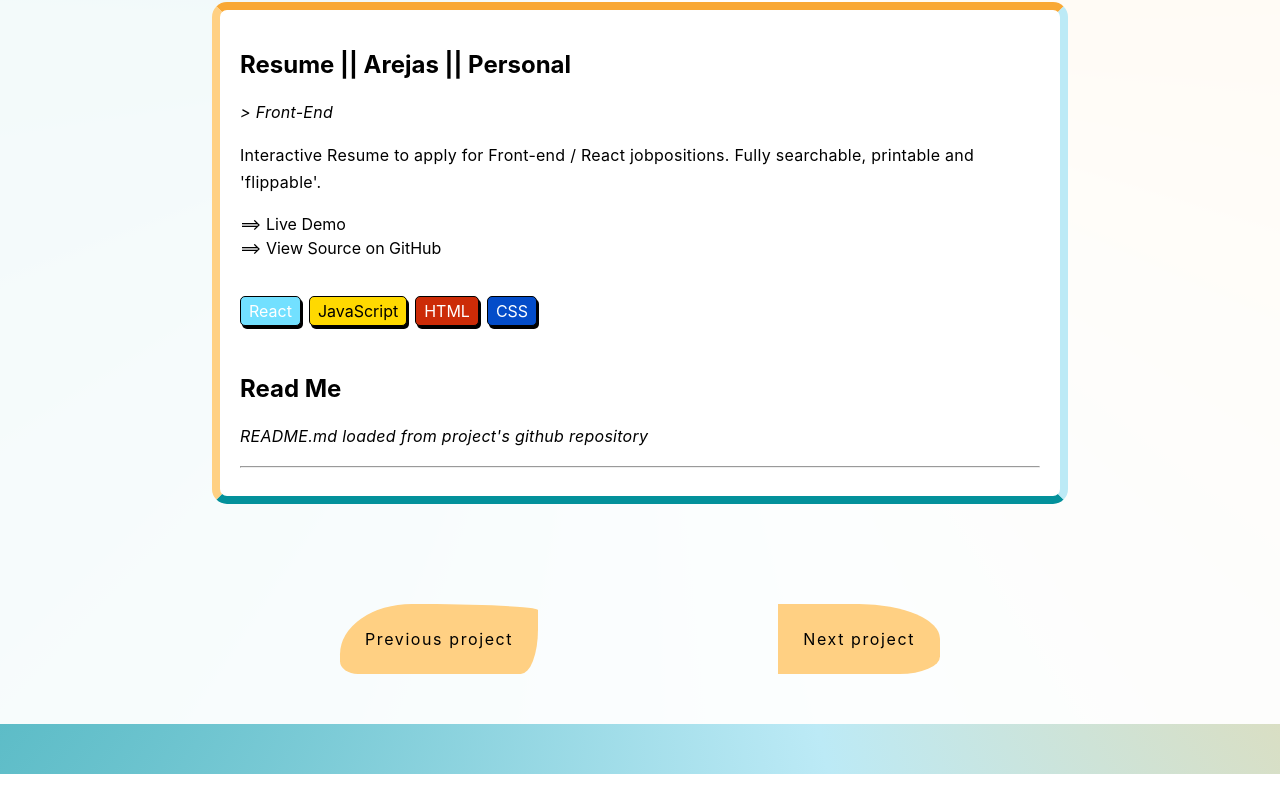
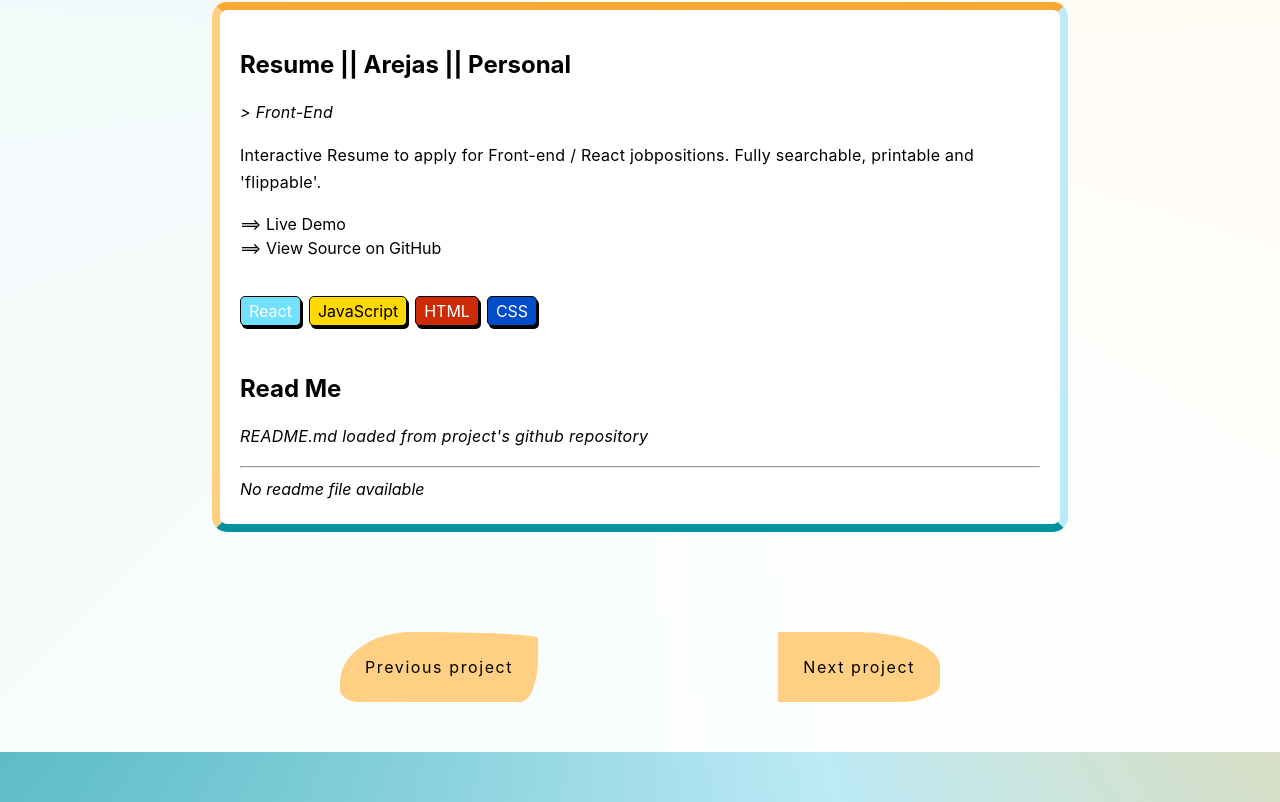
Before and after one commit to arejasverduras/portfolio, a React (Create React App) app: page /projects/1 in a window 1280 px wide. Shown: the part 702-1504 px from the top of the page. Before the commit the page ends 1476 px from the top, so only its background shows below. Built offline with nearby package versions, Linux system fonts and the light colour scheme; no server answers.

Commit message:
dynamically load md file from github using url in database per project. set failsafe noReadMe file

```diff
--- a/src/components/Project/ProjectReadMe/NoReadMe.md
+++ b/src/components/Project/ProjectReadMe/NoReadMe.md
@@ -1 +1 @@
-# No Read me file found #
+ _No readme file available_
--- a/src/components/Project/ProjectReadMe/ProjectReadMe.js
+++ b/src/components/Project/ProjectReadMe/ProjectReadMe.js
@@ -1,8 +1,10 @@
 import React, { useState, useEffect } from 'react';
 import Markdown from 'markdown-to-jsx';
+import NoReadMe from './NoReadMe.md';
 
 export const ProjectReadMe = ({readMe}) => {
-    const fileLocation = readMe.length > 1? readMe : './NoReadMe.md';
+
+    const fileLocation = readMe.length > 5? readMe : NoReadMe;
     const [post, setPost] = useState('');
 
     useEffect(()=>{
```
